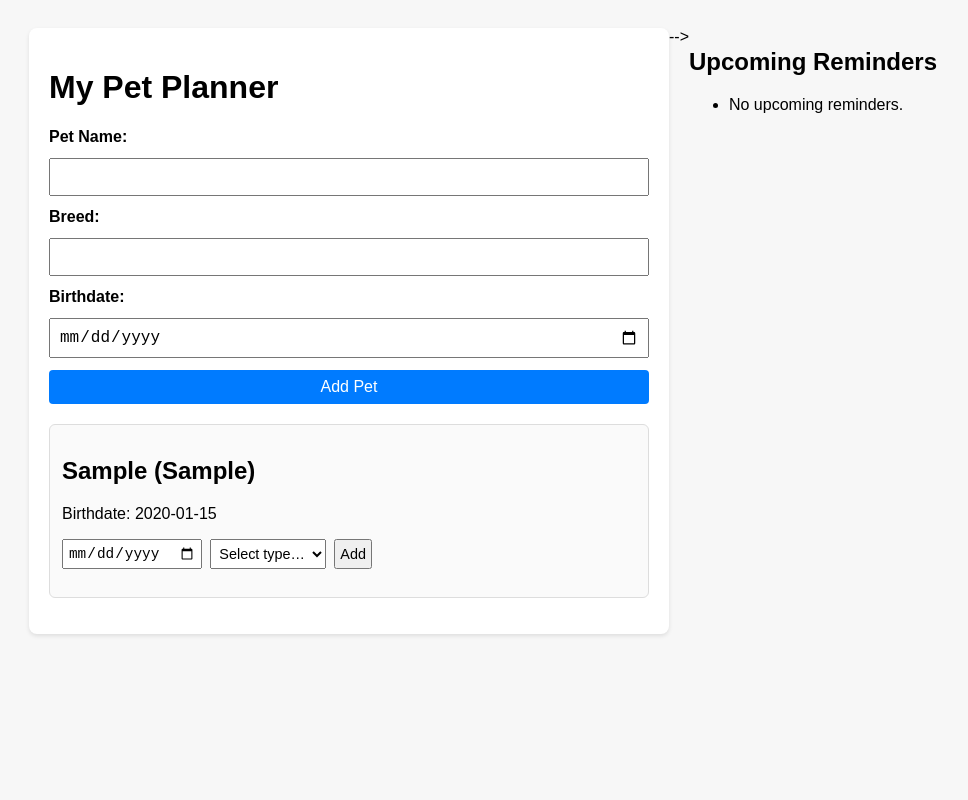
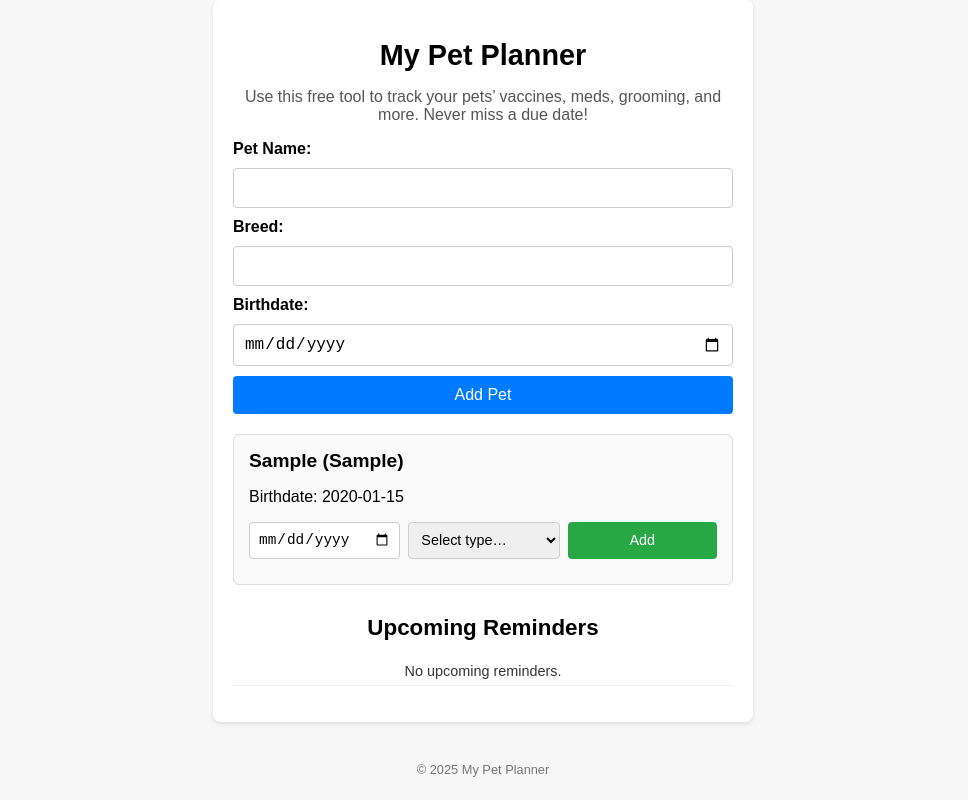
Before and after one commit to BG-R/my-pet-planner, a plain HTML site: page index.html in a window 1280 px wide. Both pictures are taken after typing "Sample", "Sample", "2020-01-15" into the empty fields and a click on the button "Add Pet". Shown: the whole page, without its empty margins (157-1125 px from the left). Drawn offline with Linux system fonts and the light colour scheme.

Commit message:
Update pet planner UI and logic

```diff
--- a/app.js
+++ b/app.js
@@ -1,4 +1,22 @@
 let pets = [];
+const AFFILIATE_CODES = {
+  "Vaccine": {
+    text: "Shop Vaccines on Amazon →",
+    url: "https://www.amazon.com/s?k=pet+vaccine&tag=Gothard0b-20"
+  },
+  "Meds": {
+    text: "Buy Pet Medications on Amazon →",
+    url: "https://www.amazon.com/s?k=pet+medications&tag=Gothard0b-20"
+  },
+  "Grooming": {
+    text: "Shop Grooming Supplies on Amazon →",
+    url: "https://www.amazon.com/s?k=pet+grooming&tag=Gothard0b-20"
+  },
+  "Flea/Tick": {
+    text: "Get Flea & Tick Prevention on Amazon →",
+    url: "https://www.amazon.com/s?k=flea+tick+pet&tag=Gothard0b-20"
+  }
+};
 
 function scheduleNotification(reminderDate, message) {
     if (!('Notification' in window)) return;
@@ -15,7 +33,14 @@ function scheduleNotification(reminderDate, message) {
 
 function renderPets(petsArr) {
   const list = document.getElementById('petList');
+  const noPets = document.getElementById('noPetsMessage');
   list.innerHTML = '';
+  if (petsArr.length === 0) {
+    if (noPets) noPets.style.display = 'block';
+    return;
+  }
+  if (noPets) noPets.style.display = 'none';
+
   petsArr.forEach((pet) => {
     const card = document.createElement('div');
     card.className = 'pet-card';
@@ -28,7 +53,7 @@ function renderPets(petsArr) {
     birth.textContent = `Birthdate: ${pet.birthdate}`;
     card.appendChild(birth);
 
-        // --- Inline “Add Reminder” form ---
+    // Add Reminder form
     const formDiv = document.createElement('div');
     formDiv.className = 'add-reminder-form';
 
@@ -40,32 +65,28 @@ function renderPets(petsArr) {
 
     const typeSelect = document.createElement('select');
     typeSelect.className = 'reminder-type';
-        const optDefault = document.createElement('option');
-        optDefault.value = '';
-        optDefault.textContent = 'Select type…';
-        const optVac = document.createElement('option');
-        optVac.value = 'Vaccine';
-        optVac.textContent = 'Vaccine';
-        const optMeds = document.createElement('option');
-        optMeds.value = 'Meds';
-        optMeds.textContent = 'Meds';
-        const optGroom = document.createElement('option');
-        optGroom.value = 'Grooming';
-        optGroom.textContent = 'Grooming';
-        typeSelect.appendChild(optDefault);
-        typeSelect.appendChild(optVac);
-        typeSelect.appendChild(optMeds);
-        typeSelect.appendChild(optGroom);
+    typeSelect.innerHTML = `
+      <option value="">Select type…</option>
+      <option value="Vaccine">Vaccine</option>
+      <option value="Meds">Meds</option>
+      <option value="Grooming">Grooming</option>
+      <option value="Flea/Tick">Flea/Tick</option>
+    `;
     formDiv.appendChild(typeSelect);
 
     const addBtn = document.createElement('button');
     addBtn.className = 'add-reminder-button';
     addBtn.textContent = 'Add';
-        // JS will listen for clicks on each .add-reminder-button
     addBtn.addEventListener('click', () => {
       const date = dateInput.value;
       const type = typeSelect.value;
-            if (!date || !type) return; // require both fields
+      if (!date || !type) {
+        if (!date) dateInput.style.borderColor = 'red'; else dateInput.style.borderColor = '#ccc';
+        if (!type) typeSelect.style.borderColor = 'red'; else typeSelect.style.borderColor = '#ccc';
+        return;
+      }
+      dateInput.style.borderColor = '#ccc';
+      typeSelect.style.borderColor = '#ccc';
       pet.reminders.push({ date, type });
       localStorage.setItem('pets', JSON.stringify(petsArr));
       renderPets(petsArr);
@@ -75,14 +96,22 @@ function renderPets(petsArr) {
     formDiv.appendChild(addBtn);
 
     card.appendChild(formDiv);
-        // --- End inline form ---
 
-        // Reminder list for this pet
     const ul = document.createElement('ul');
     ul.className = 'reminder-list';
     (pet.reminders || []).forEach((rem) => {
       const li = document.createElement('li');
       li.textContent = `${rem.type} on ${rem.date}`;
+      if (AFFILIATE_CODES[rem.type]) {
+        const a = document.createElement('a');
+        a.href = AFFILIATE_CODES[rem.type].url;
+        a.className = 'affiliate-link';
+        a.target = '_blank';
+        a.rel = 'noopener';
+        a.textContent = AFFILIATE_CODES[rem.type].text;
+        li.appendChild(document.createElement('br'));
+        li.appendChild(a);
+      }
       ul.appendChild(li);
     });
     card.appendChild(ul);
@@ -101,14 +130,14 @@ function renderUpcoming(petsArr) {
     });
   });
 
-    // If no reminders at all, show placeholder
   if (all.length === 0) {
     const li = document.createElement('li');
     li.className = 'no-reminders';
     li.textContent = 'No upcoming reminders.';
     upcoming.appendChild(li);
-    } else {
-        // Sort by date and render each one once
+    return;
+  }
+
   all.sort((a, b) => new Date(a.date) - new Date(b.date));
   all.forEach((item) => {
     const li = document.createElement('li');
@@ -116,11 +145,10 @@ function renderUpcoming(petsArr) {
     upcoming.appendChild(li);
   });
 }
-}
 
 // DOMContentLoaded handler
 document.addEventListener('DOMContentLoaded', () => {
-    if ('Notification' in window && Notification.permission === 'default') {
+  if (typeof Notification !== 'undefined' && Notification.permission === 'default') {
     Notification.requestPermission();
   }
 
@@ -135,13 +163,21 @@ document.addEventListener('DOMContentLoaded', () => {
   renderUpcoming(pets);
 
   const form = document.getElementById('addPetForm');
-    // handle add pet form submission
   form.addEventListener('submit', (e) => {
     e.preventDefault();
-        const name = document.getElementById('petName').value.trim();
-        const breed = document.getElementById('petBreed').value.trim();
-        const birthdate = document.getElementById('petBirthdate').value;
-        if (!name) return;
+    const nameInput = document.getElementById('petName');
+    const birthInput = document.getElementById('petBirthdate');
+    const breedInput = document.getElementById('petBreed');
+    const name = nameInput.value.trim();
+    const breed = breedInput.value.trim();
+    const birthdate = birthInput.value;
+    if (!name || !birthdate) {
+      if (!name) nameInput.style.borderColor = 'red'; else nameInput.style.borderColor = '#ccc';
+      if (!birthdate) birthInput.style.borderColor = 'red'; else birthInput.style.borderColor = '#ccc';
+      return;
+    }
+    nameInput.style.borderColor = '#ccc';
+    birthInput.style.borderColor = '#ccc';
     const newPet = {
       id: Date.now().toString(),
       name,
--- a/index.html
+++ b/index.html
@@ -8,44 +8,29 @@
 </head>
 <body>
     <div class="container">
-        <h1>My Pet Planner</h1>
-        <form id="addPetForm"><!-- JS will handle form submission -->
+        <header>
+            <h1>My Pet Planner</h1>
+            <p>Use this free tool to track your pets’ vaccines, meds, grooming, and more. Never miss a due date!</p>
+        </header>
+        <form id="addPetForm" aria-label="Add a new pet">
             <label for="petName">Pet Name:</label>
-            <input type="text" id="petName" required>
-
+            <input type="text" id="petName" required aria-required="true" aria-label="Pet Name">
             <label for="petBreed">Breed:</label>
-            <input type="text" id="petBreed">
-
+            <input type="text" id="petBreed" aria-label="Pet Breed">
             <label for="petBirthdate">Birthdate:</label>
-            <input type="date" id="petBirthdate">
-
+            <input type="date" id="petBirthdate" aria-label="Pet Birthdate">
             <button type="submit">Add Pet</button>
         </form>
-        <div id="petList"><!-- JS will populate pet list here -->
-            <!-- Example pet card structure generated by JS:
-            <div class="pet-card">
-                <h2>Pet Name (Breed)</h2>
-                <p>Birthdate: YYYY-MM-DD</p>
-                <div class="add-reminder-form">
-                    <input type="date" class="reminder-date" placeholder="YYYY-MM-DD" required>
-                    <select class="reminder-type">
-                        <option value="">Select type…</option>
-                        <option value="Vaccine">Vaccine</option>
-                        <option value="Meds">Meds</option>
-                        <option value="Grooming">Grooming</option>
-                    </select>
-                    <button class="add-reminder-button">Add</button>
-                    <!-- JS will listen for clicks on each .add-reminder-button -->
-                </div>
-                <ul class="reminder-list"><!-- JS will render reminders here --></ul>
-            </div>
-            -->
-        </div>
+        <div id="noPetsMessage">No pets added yet—please add a pet above</div>
+        <div id="petList"></div>
         <section id="upcoming">
             <h2>Upcoming Reminders</h2>
-            <ul id="upcomingList"><!-- JS will populate #upcomingList with all reminders sorted by date --></ul>
+            <ul id="upcomingList"></ul>
         </section>
     </div>
+    <footer>
+        <p>© 2025 My Pet Planner</p>
+    </footer>
     <script src="app.js"></script>
 </body>
 </html>
--- a/style.css
+++ b/style.css
@@ -1,25 +1,36 @@
 body {
   font-family: Arial, sans-serif;
   background-color: #f7f7f7;
-    display: flex;
-    justify-content: center;
-    padding: 20px;
-    box-sizing: border-box;
+  margin: 0;
+  padding: 0;
 }
 
 .container {
-    max-width: 600px;
-    width: 100%;
+  max-width: 500px;
+  margin: auto;
   background: #fff;
   padding: 20px;
   border-radius: 8px;
   box-shadow: 0 2px 4px rgba(0,0,0,0.1);
 }
 
+header h1 {
+  font-size: 1.8rem;
+  margin-bottom: 0.2em;
+  text-align: center;
+}
+
+header p {
+  font-size: 1rem;
+  color: #555;
+  text-align: center;
+  margin-bottom: 1em;
+}
+
 form#addPetForm {
   display: flex;
   flex-direction: column;
-    gap: 12px;
+  gap: 10px;
   margin-bottom: 20px;
 }
 
@@ -29,50 +40,127 @@ form#addPetForm label {
 
 form#addPetForm input,
 form#addPetForm button {
-    padding: 8px;
+  padding: 10px;
   font-size: 1rem;
+  border: 1px solid #ccc;
+  border-radius: 4px;
 }
 
 form#addPetForm button {
   background-color: #007bff;
-    color: #fff;
+  color: white;
   border: none;
-    border-radius: 4px;
   cursor: pointer;
 }
 
-#petList {
-    display: flex;
-    flex-direction: column;
-    gap: 16px;
+form#addPetForm button:hover,
+.add-reminder-button:hover,
+.affiliate-link:hover {
+  opacity: 0.9;
+}
+
+#noPetsMessage {
+  text-align: center;
+  color: #999;
+  margin-bottom: 20px;
 }
 
 .pet-card {
   border: 1px solid #ddd;
   border-radius: 6px;
-    padding: 12px;
-    background: #fafafa;
+  padding: 15px;
+  background-color: #fafafa;
+  margin-bottom: 20px;
+}
+
+.pet-card h2 {
+  margin: 0 0 5px;
+  font-size: 1.2rem;
 }
 
 .add-reminder-form {
   display: flex;
+  flex-wrap: wrap;
   gap: 8px;
-    margin-top: 8px;
+  margin-top: 10px;
 }
 
-.add-reminder-form input,
+.add-reminder-form input[type="date"],
 .add-reminder-form select,
 .add-reminder-form button {
-    padding: 4px;
+  flex: 1;
+  min-width: 100px;
+  padding: 8px;
   font-size: 0.9rem;
+  border: 1px solid #ccc;
+  border-radius: 4px;
+}
+
+.add-reminder-form button {
+  background-color: #28a745;
+  color: #fff;
+  border: none;
+  cursor: pointer;
 }
 
 .reminder-list {
   list-style: none;
-    padding-left: 0;
-    margin-top: 8px;
+  padding: 0;
+  margin: 10px 0;
 }
 
 .reminder-list li {
-    margin-bottom: 4px;
+  padding: 6px 0;
+  border-bottom: 1px solid #eee;
+  font-size: 0.9rem;
+  color: #333;
 }
+
+#upcoming {
+  margin-top: 30px;
+}
+
+#upcoming h2 {
+  font-size: 1.4rem;
+  margin-bottom: 10px;
+  text-align: center;
+}
+
+#upcomingList {
+  list-style: none;
+  padding: 0;
+}
+
+#upcomingList li {
+  padding: 6px 0;
+  border-bottom: 1px solid #eee;
+  font-size: 0.9rem;
+  color: #333;
+}
+
+.no-reminders {
+  color: #999;
+  text-align: center;
+}
+
+.affiliate-link {
+  display: inline-block;
+  margin: 8px 0 0 0;
+  padding: 6px 12px;
+  background-color: #ff9900;
+  color: #fff;
+  text-decoration: none;
+  border-radius: 4px;
+  font-size: 0.9rem;
+}
+
+.affiliate-link:hover {
+  background-color: #cc7a00;
+}
+
+footer {
+  text-align: center;
+  font-size: 0.8rem;
+  color: #777;
+  margin-top: 40px;
+}
```
Lines whose indentation alone changed are shown as unchanged.
